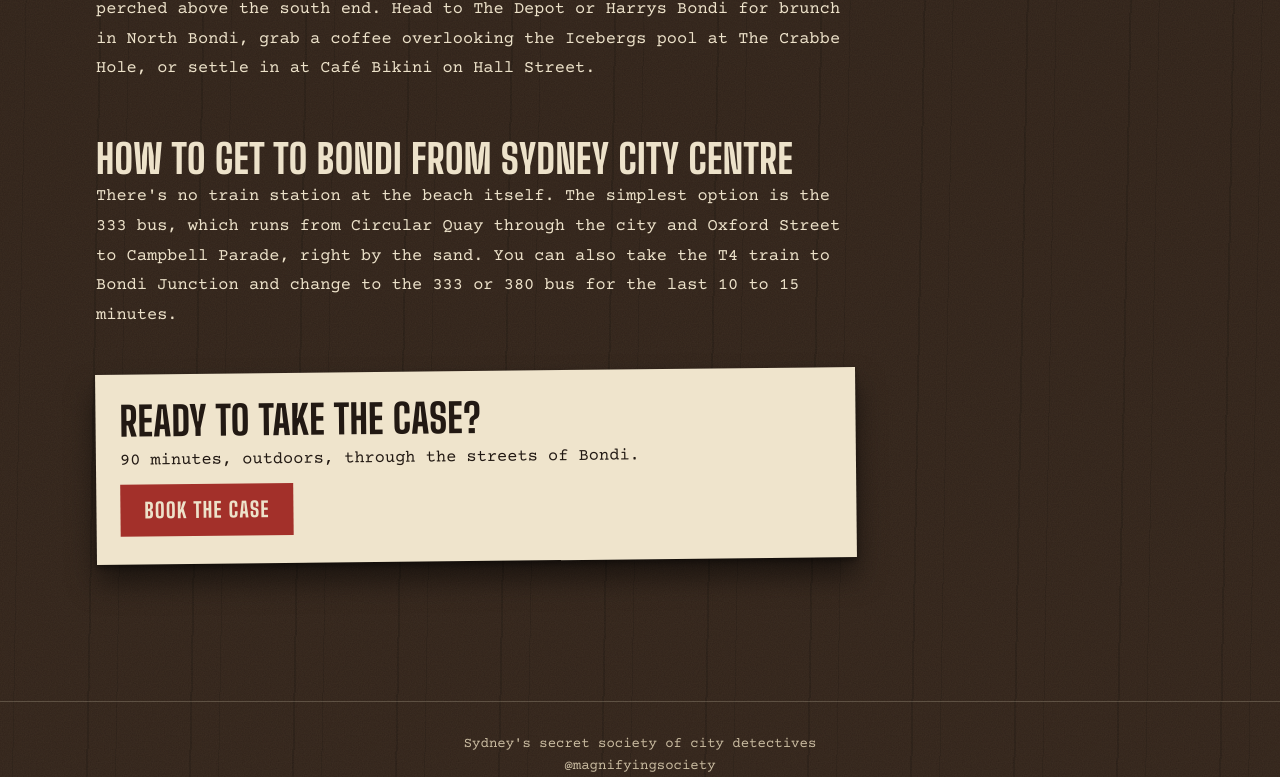
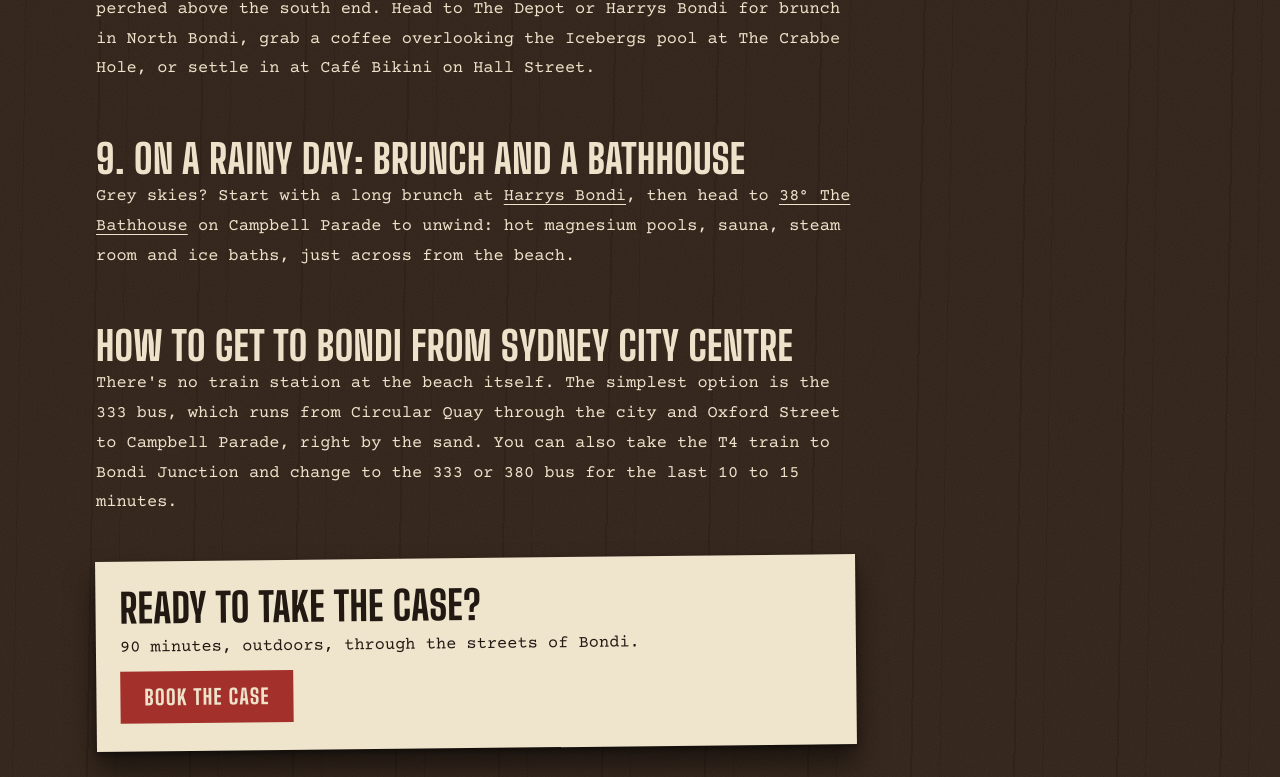
Before and after one commit to bondihunts/magnifying-society, a plain HTML site: page things-to-do-in-bondi.html in a window 1280 px wide. Shown: the part 2375-3152 px from the top of the page. Drawn offline with nearby package versions, Linux system fonts and the light colour scheme.

Commit message:
Bondi guide: rainy day section
Co-Authored-By: Claude Opus 5.5 <noreply@anthropic.com>
Claude-Session: https://claude.ai/code/session_014KrvBtASwLBjUy4TYyUEGa

```diff
--- a/things-to-do-in-bondi.html
+++ b/things-to-do-in-bondi.html
@@ -222,6 +222,9 @@ header.top nav{order:3;width:100%}
   <h2>8. Join Bondi's café culture</h2>
   <p>Coffee is serious business in Bondi, and the suburb is full of charming cafés. Watch the sunrise over the beach from Birichina, a tiny café perched above the south end. Head to The Depot or Harrys Bondi for brunch in North Bondi, grab a coffee overlooking the Icebergs pool at The Crabbe Hole, or settle in at Café Bikini on Hall Street.</p>
 
+  <h2>9. On a rainy day: brunch and a bathhouse</h2>
+  <p>Grey skies? Start with a long brunch at <a href="https://theharrysfamily.com.au/harrysbondi" rel="noopener">Harrys Bondi</a>, then head to <a href="https://38thebathhouse.com/" rel="noopener">38° The Bathhouse</a> on Campbell Parade to unwind: hot magnesium pools, sauna, steam room and ice baths, just across from the beach.</p>
+
   <h2>How to get to Bondi from Sydney city centre</h2>
   <p>There's no train station at the beach itself. The simplest option is the 333 bus, which runs from Circular Quay through the city and Oxford Street to Campbell Parade, right by the sand. You can also take the T4 train to Bondi Junction and change to the 333 or 380 bus for the last 10 to 15 minutes.</p>
 
```
